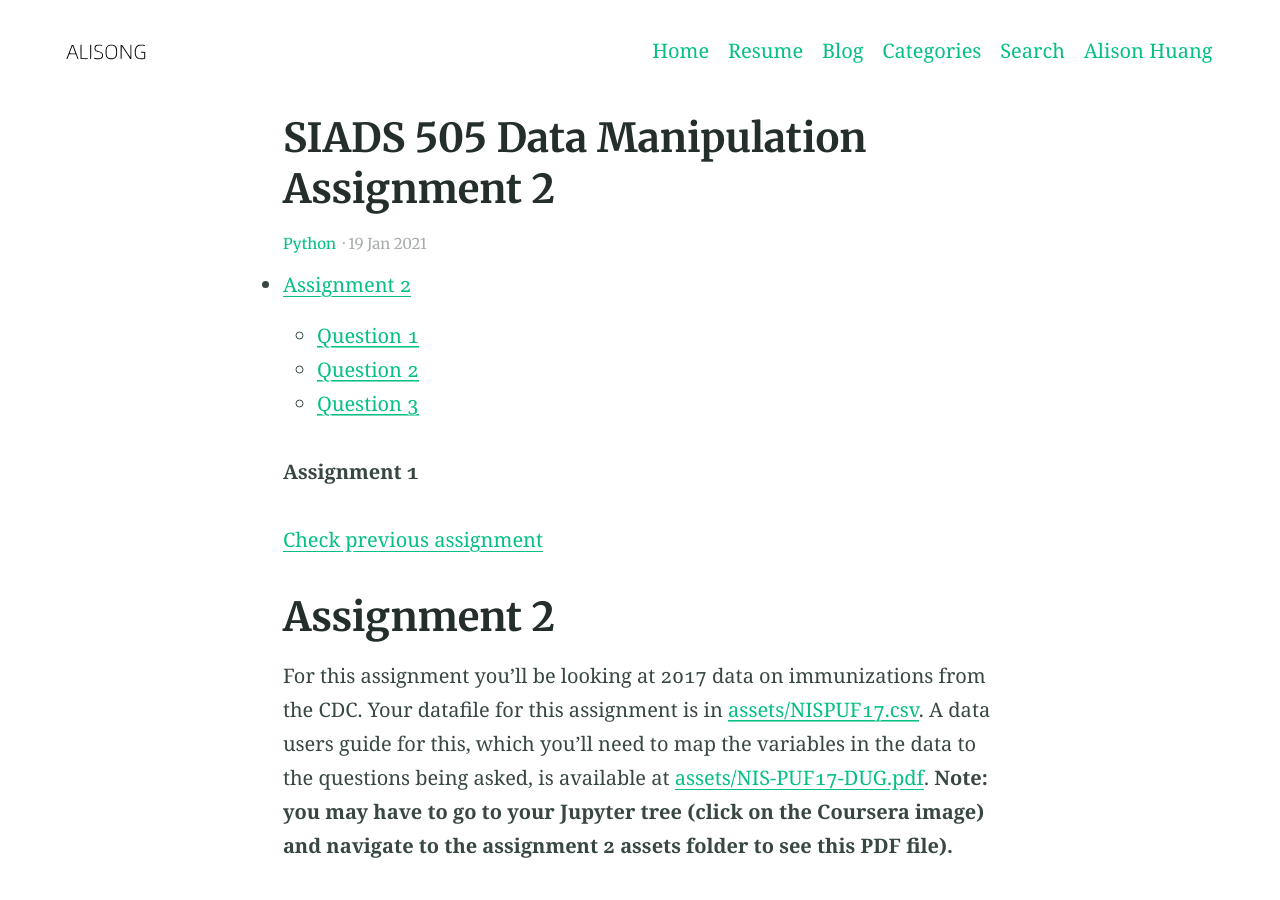
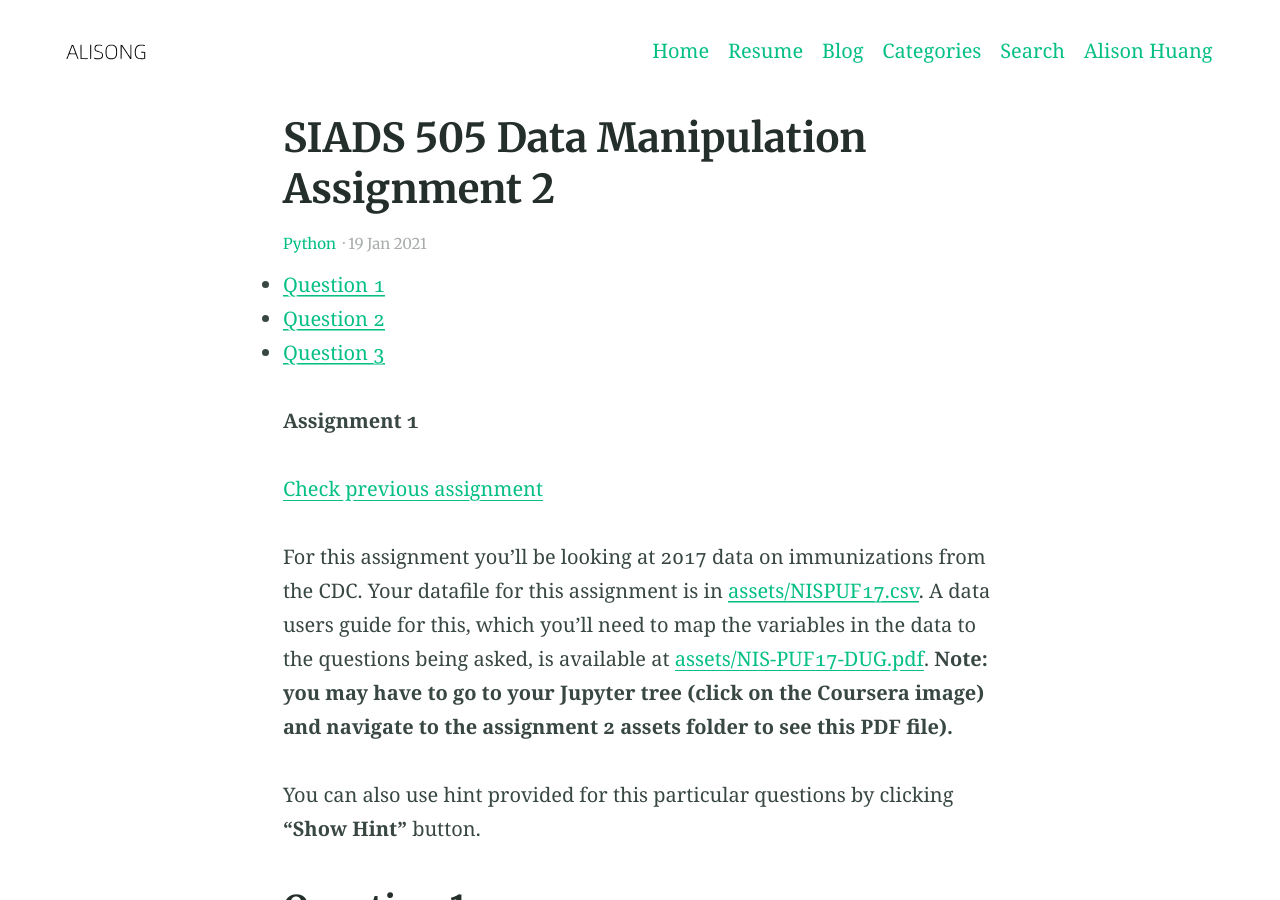
Before and after one commit to alisongh/alisongh.github.io, a Jekyll site: the page built from _posts/2021-01-19-SIADS-505-Data-manipulation-assignment2.md, in a window 1280 px wide and 900 px high. Built offline with Jekyll 4.4.1, drawn with Linux system fonts in a browser that asks for light colours.

Commit message:
Update 2021-01-19-SIADS-505-Data-manipulation-assignment2.md

```diff
--- a/_posts/2021-01-19-SIADS-505-Data-manipulation-assignment2.md
+++ b/_posts/2021-01-19-SIADS-505-Data-manipulation-assignment2.md
@@ -12,7 +12,6 @@ comment: true
 
 [Check previous assignment](https://alisongh.github.io/2021/01/12/SIADS-505-Data-manipulation-assignment1.html)
 
-# Assignment 2
 For this assignment you'll be looking at 2017 data on immunizations from the CDC. Your datafile for this assignment is in [assets/NISPUF17.csv](assets/NISPUF17.csv). A data users guide for this, which you'll need to map the variables in the data to the questions being asked, is available at [assets/NIS-PUF17-DUG.pdf](assets/NIS-PUF17-DUG.pdf). **Note: you may have to go to your Jupyter tree (click on the Coursera image) and navigate to the assignment 2 assets folder to see this PDF file).**
 
 You can also use hint provided for this particular questions by clicking **"Show Hint"** button.
```
